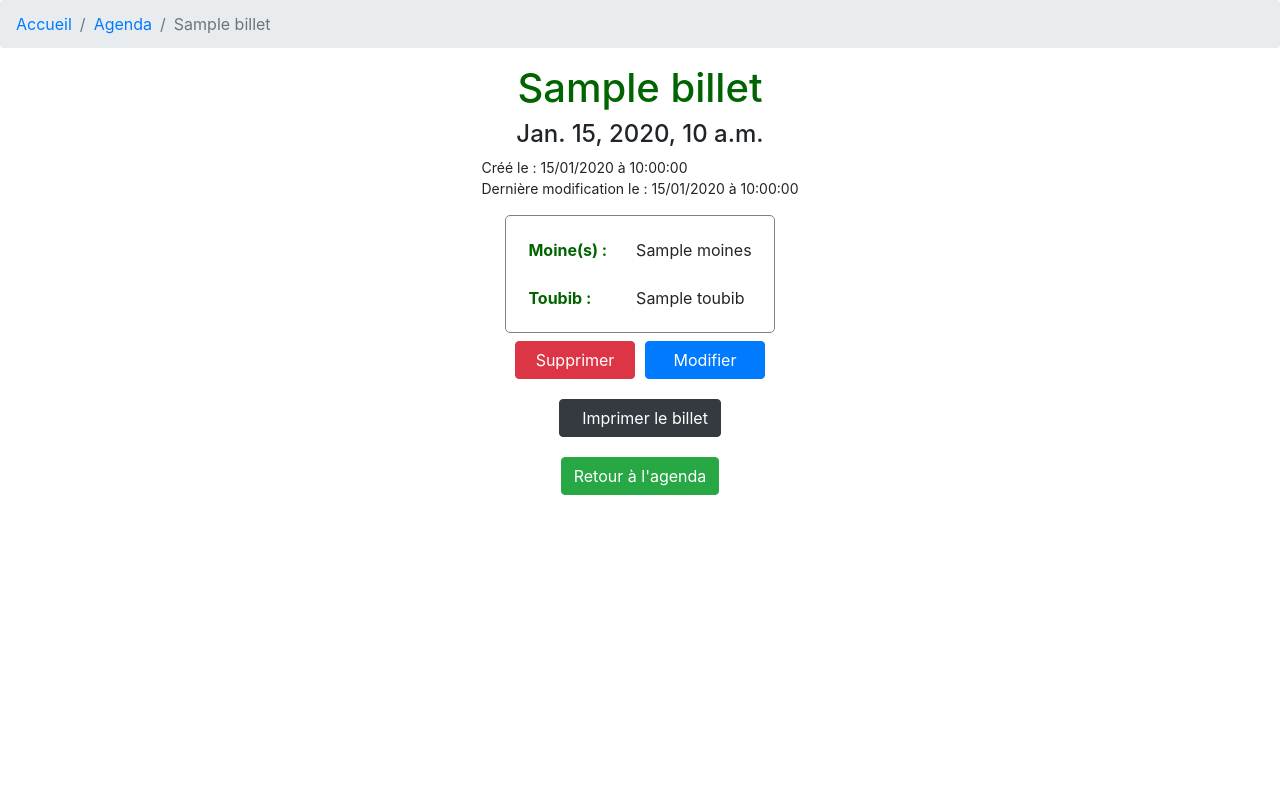
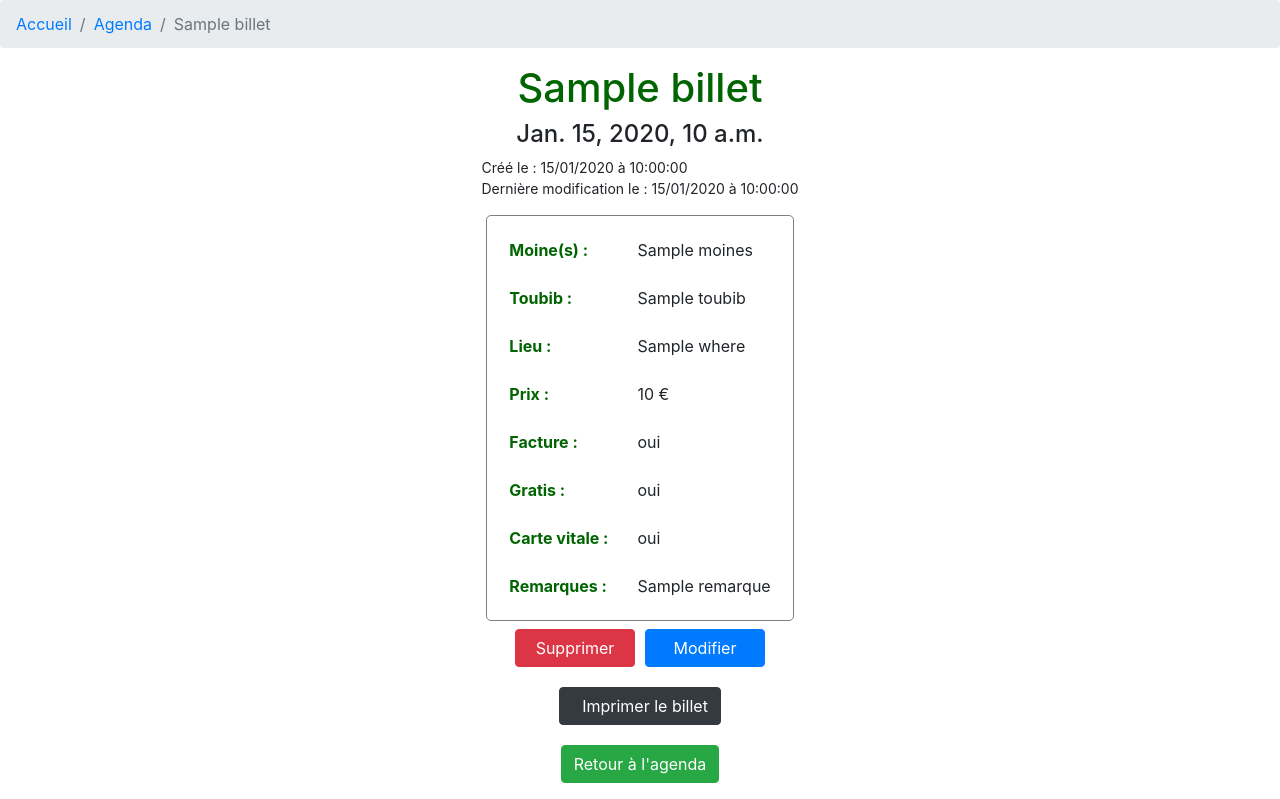
Before and after one commit to BrRoman/infirmerie, a Django app: template infirmerie/apps/billets/templates/billets/detail.html in a window 1280 px wide. Shown: the part 76-875 px from the top of the page. Before the commit the page ends 571 px from the top, so only its background shows below. Run offline with Django 3.2, Linux system fonts and the light colour scheme; the template is opened without the code that fills it: most values are stand-ins (such as "Sample title", 1, 10 or a date in 2020); style sheets or scripts are compiled from the project's sources; some libraries are stand-ins or nearby versions.

Commit message:
Billets: details added.

```diff
--- a/infirmerie/apps/billets/templates/billets/detail.html
+++ b/infirmerie/apps/billets/templates/billets/detail.html
@@ -26,6 +26,20 @@
             <tr>
                 <td><label>Toubib :</label></td><td>{{ billet.toubib }}</td>
             </tr>
+                <td><label>Lieu :</label></td><td>{{ billet.where }}</td>
+            </tr>
+            <tr>
+                <td><label>Prix :</label></td><td>{{ billet.prix|default_if_none:'0' }} €</td>
+            </tr>
+                <td><label>Facture :</label></td><td>{{ billet.facture|yesno:'oui,non' }}</td>
+            </tr>
+                <td><label>Gratis :</label></td><td>{{ billet.gratis|yesno:'oui,non' }}</td>
+            </tr>
+                <td><label>Carte vitale :</label></td><td>{{ billet.vitale|yesno:'oui,non' }}</td>
+            </tr>
+            </tr>
+                <td><label>Remarques :</label></td><td>{{ billet.remarque }}</td>
+            </tr>
         </table>
     </div>
 
```
